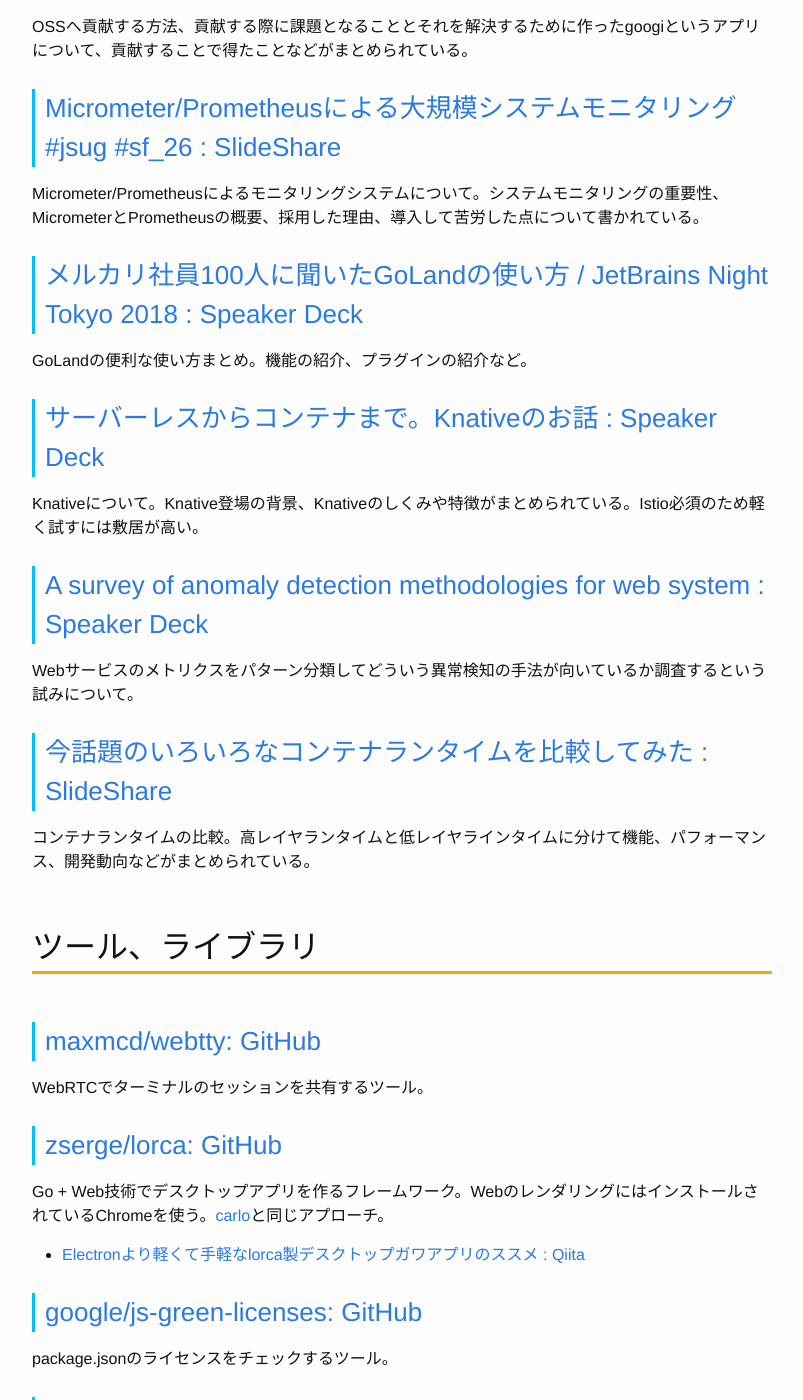
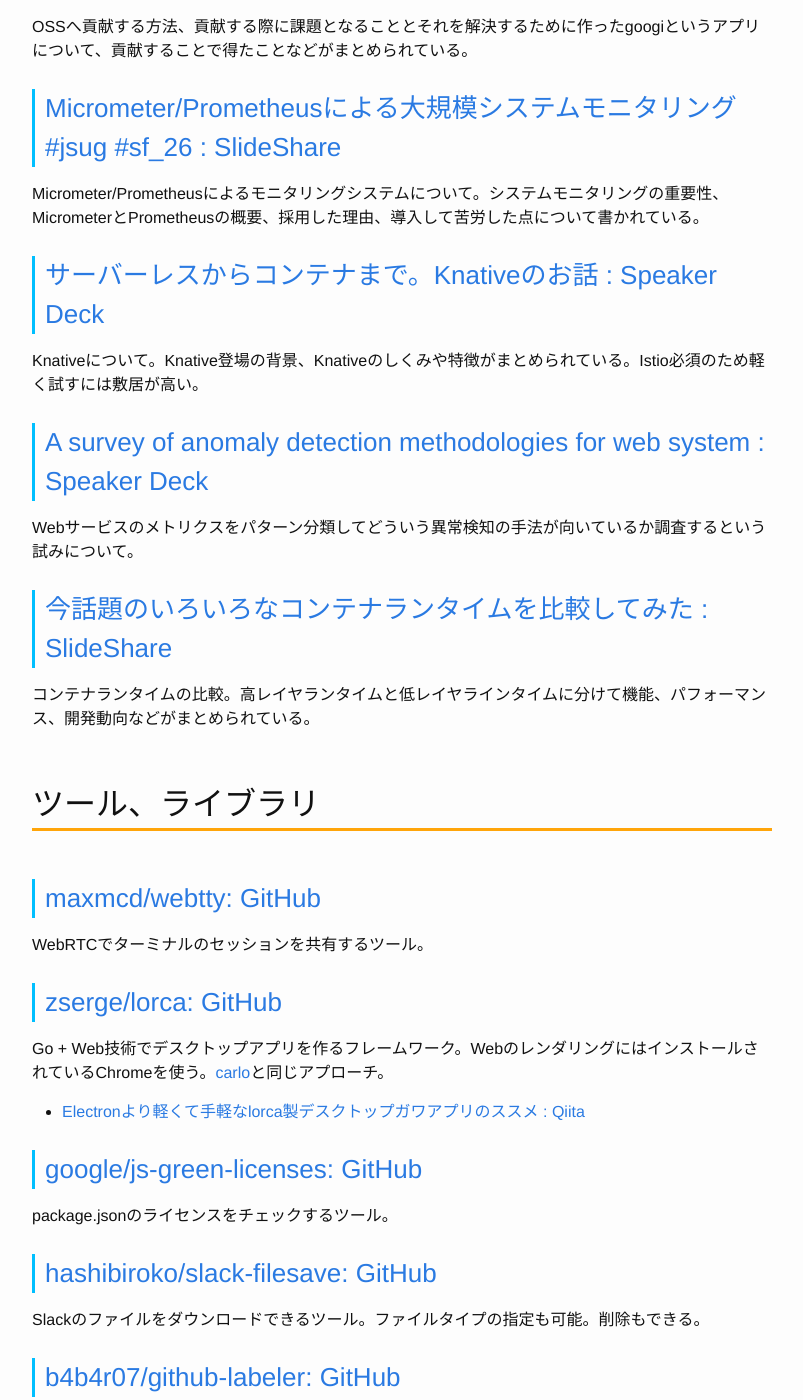
Before and after one commit to Gather-Tech/Gather-Tech.github.io, a Jekyll site: the page built from _posts/2018/2018-11-26-Gather126.md, in a window 1280 px wide and 1400 px high, scrolled down 3324 px. Shown: the whole window, without its empty margins (238-1041 px from the left). Built offline with Jekyll 4.4.1, drawn with Linux system fonts in a browser that asks for light colours; some of the changed text lies outside the part shown.

Commit message:
Reduced articles

```diff
--- a/_posts/2018/2018-11-26-Gather126.md
+++ b/_posts/2018/2018-11-26-Gather126.md
@@ -88,10 +88,6 @@
 
 Micrometer/Prometheusによるモニタリングシステムについて。システムモニタリングの重要性、MicrometerとPrometheusの概要、採用した理由、導入して苦労した点について書かれている。
 
-### [メルカリ社員100人に聞いたGoLandの使い方 / JetBrains Night Tokyo 2018 : Speaker Deck](https://speakerdeck.com/vvakame/jetbrains-night-tokyo-2018)
-
-GoLandの便利な使い方まとめ。機能の紹介、プラグインの紹介など。
-
 ### [サーバーレスからコンテナまで。Knativeのお話 : Speaker Deck](https://speakerdeck.com/jacopen/sabaresukarakontenamade-knativefalseohua)
 
 Knativeについて。Knative登場の背景、Knativeのしくみや特徴がまとめられている。Istio必須のため軽く試すには敷居が高い。
@@ -130,10 +126,6 @@
 
 - [GitHub のラベルを宣言的に管理する : tellme.tokyo](https://tellme.tokyo/post/2018/11/19/github-label-management/)
 
-### [Amp - A complete text editor for your terminal](https://amp.rs/)
-
-Vimのようなターミナル用エディタ。Rust製。
-
 ### [gravitational/teleport: GitHub](https://github.com/gravitational/teleport)
 
 サーバーへのssh管理ツール。踏み台サーバー管理システムのようなイメージ。アクセス権の管理等も行える。
```
